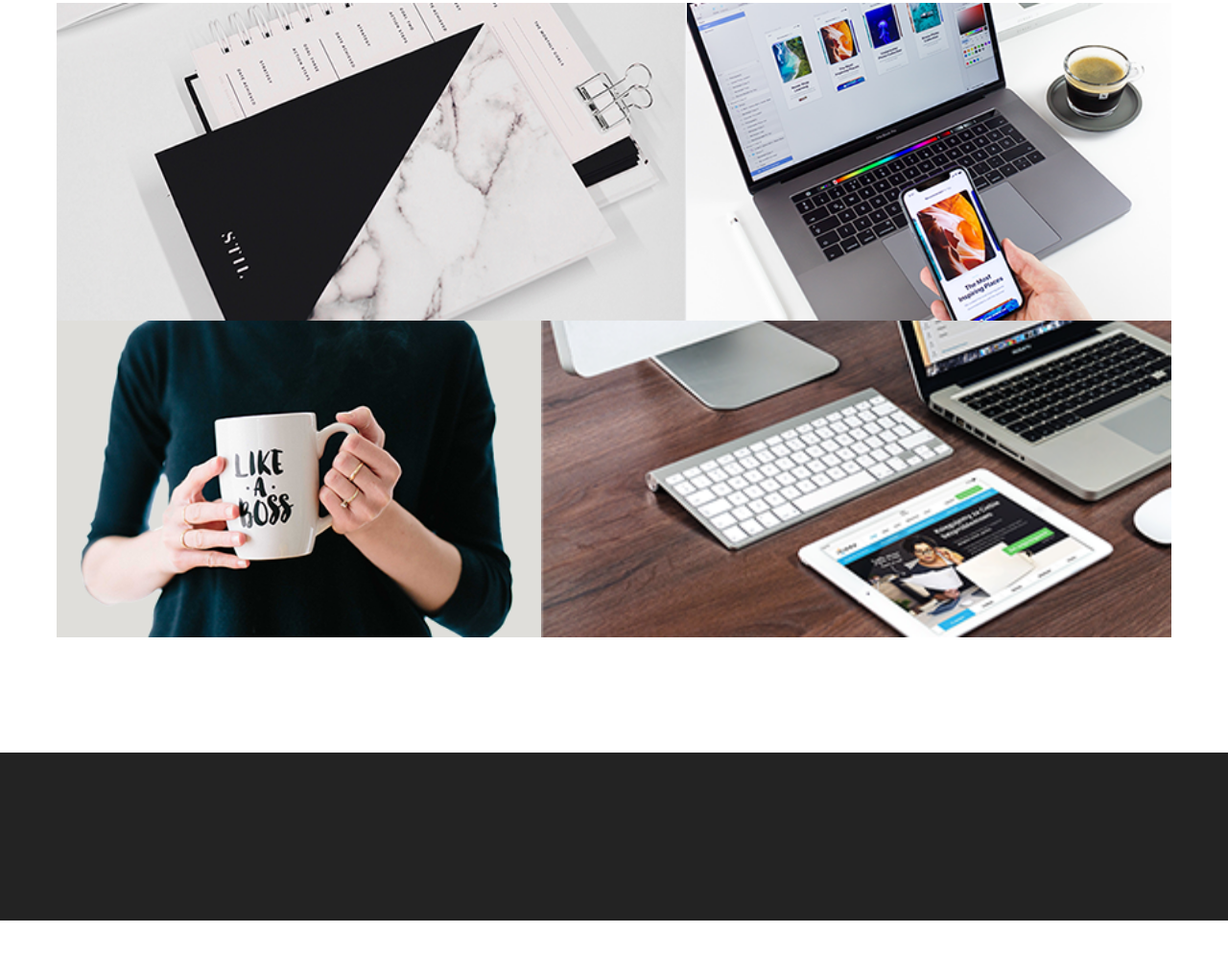
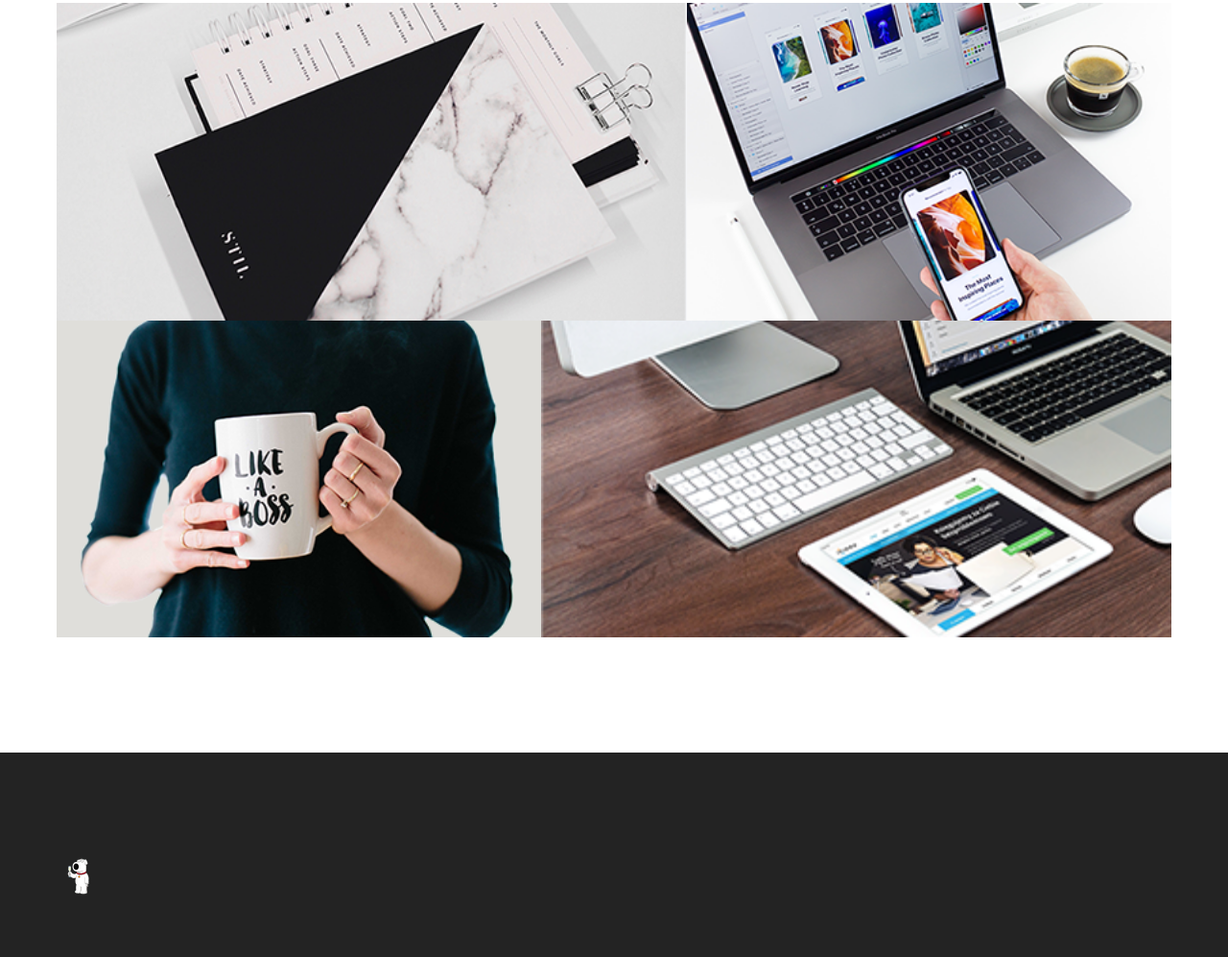
Before and after one commit to M4Knight1/m4knight1, a plain HTML site: page index.html in a window 1280 px wide. Shown: the part 1491-2488 px from the top of the page at 96% size. Before the commit the page ends 2450 px from the top, so only its background shows below. Drawn offline with nearby package versions, Linux system fonts and the light colour scheme.

Commit message:
Update index.html

```diff
--- a/index.html
+++ b/index.html
@@ -259,7 +259,7 @@
         <div class="col-md-3">
           <div class="info_contact">
             <div class="box b-1">
-              <img src="images/grif.png" alt="">
+              <img src="grif.png" alt="">
             </div>
           </div>
         </div>
```
